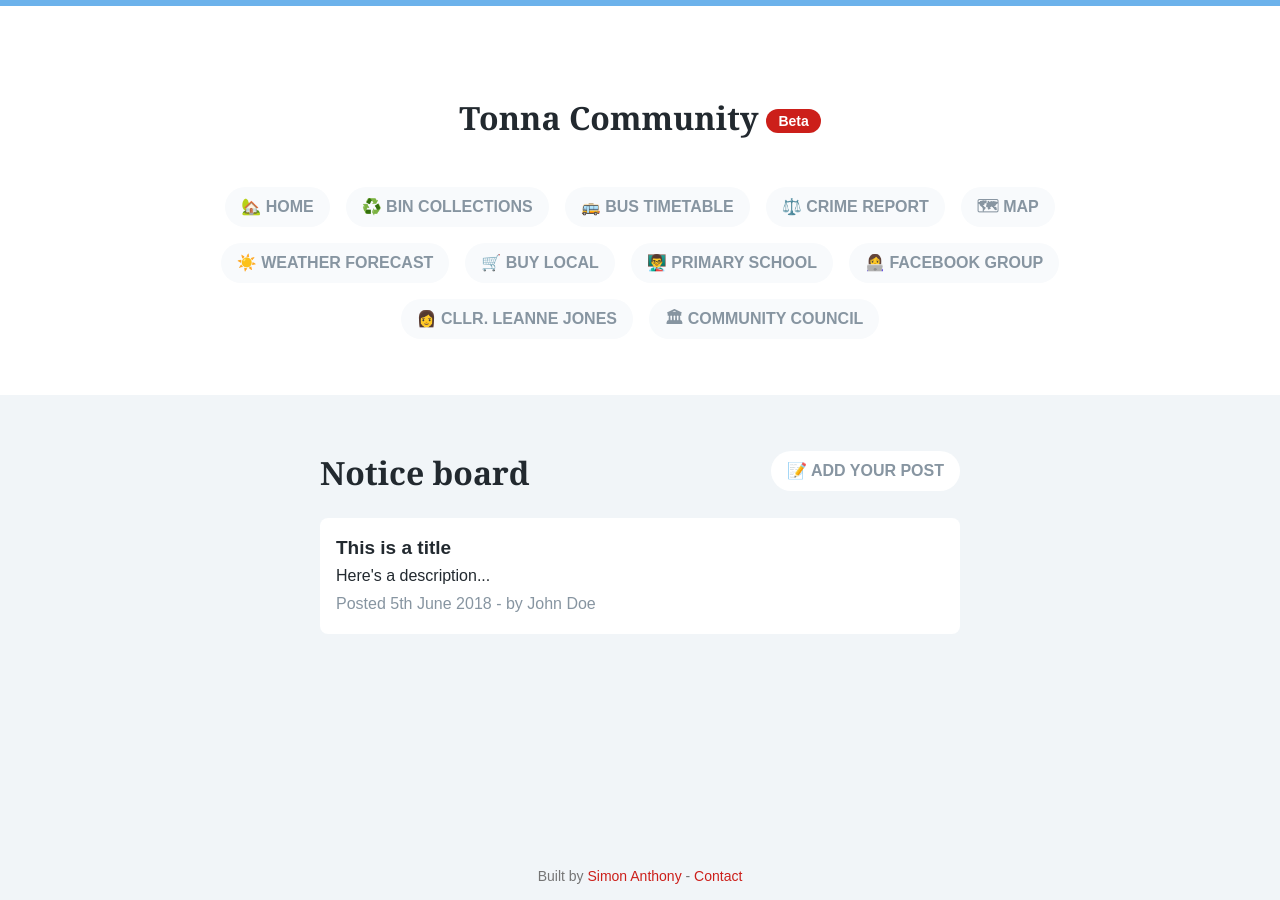
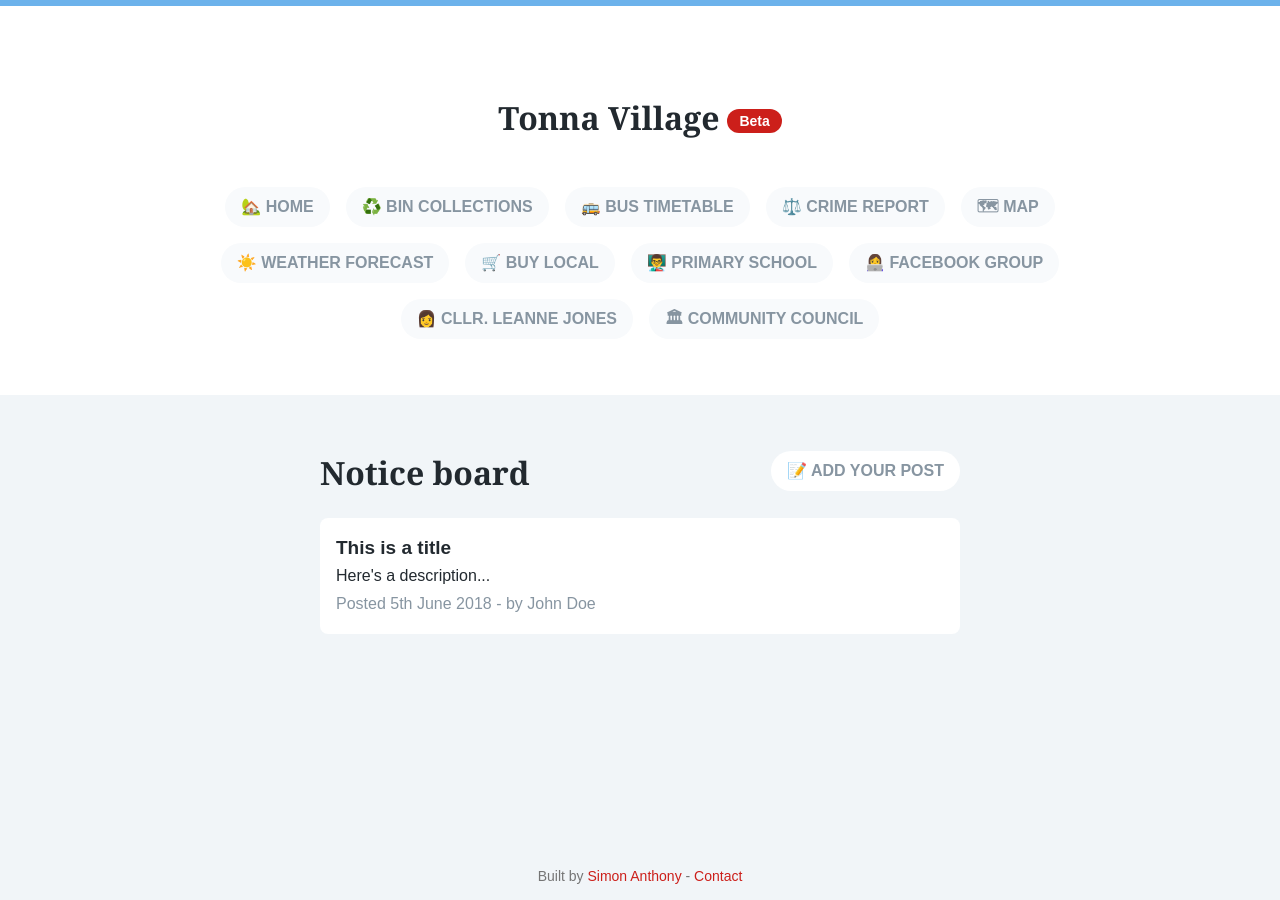
Before and after one commit to tonna-village/tonna-village.github.io, a Jekyll site: the page built from notice-board.md, in a window 1280 px wide. Built offline with Jekyll 4.4.1, drawn with Linux system fonts in a browser that asks for light colours; our own code applies the rules of GitHub Pages for plain Markdown files; some of the changed lines change nothing that is shown.

Commit message:
Fix config issues

```diff
--- a/_config.yml
+++ b/_config.yml
@@ -1,28 +1,13 @@
-# Welcome to Jekyll!
-#
-# This config file is meant for settings that affect your whole blog, values
-# which you are expected to set up once and rarely edit after that. If you find
-# yourself editing this file very often, consider using Jekyll's data files
-# feature for the data you need to update frequently.
-#
-# For technical reasons, this file is *NOT* reloaded automatically when you use
-# 'bundle exec jekyll serve'. If you change this file, please restart the server process.
-
-# Site settings
-# These are used to personalize your new site. If you look in the HTML files,
-# you will see them accessed via {{ site.title }}, {{ site.email }}, and so on.
-# You can create any custom variable you would like, and they will be accessible
-# in the templates via {{ site.myvariable }}.
-title: Your awesome title
-email: your-email@example.com
+title: Tonna Village
+email: simontheengineer@gmail.com
 description: >- # this means to ignore newlines until "baseurl:"
   Write an awesome description for your new site here. You can edit this
   line in _config.yml. It will appear in your document head meta (for
   Google search results) and in your feed.xml site description.
-baseurl: "/jekyll-site" # the subpath of your site, e.g. /blog
-url: "https://tonna-community.github.io" # the base hostname & protocol for your site, e.g. http://example.com
-twitter_username: jekyllrb
-github_username:  jekyll
+baseurl: ""
+url: "https://tonna-village.github.io"
+twitter_username: myguysi
+github_username:  myguysi
 
 # Build settings
 markdown: kramdown
@@ -31,15 +16,3 @@
   - jekyll-feed
 sass:
   sass_dir: ./_sass
-
-# Exclude from processing.
-# The following items will not be processed, by default. Create a custom list
-# to override the default setting.
-# exclude:
-#   - Gemfile
-#   - Gemfile.lock
-#   - node_modules
-#   - vendor/bundle/
-#   - vendor/cache/
-#   - vendor/gems/
-#   - vendor/ruby/
--- a/_includes/head.html
+++ b/_includes/head.html
@@ -3,7 +3,7 @@
   <meta name="viewport" content="width=device-width, initial-scale=1.0">
   <meta http-equiv="X-UA-Compatible" content="ie=edge">
 
-  <title>Tonna Community</title>
+  <title>{{ site.title }} - Everything you need to know in one place</title>
 
   <link rel="stylesheet" href="{{ "/css/main.css" | prepend: site.baseurl }}">
 
--- a/_includes/header.html
+++ b/_includes/header.html
@@ -1,7 +1,7 @@
 <header>
   <div class="color-bar"></div>
   <div class="wrapper">
-    <h1>Tonna Community</h1>
+    <h1>{{ site.title }}</h1>
     <div id="nav-open" class="icon">
       ✅
     </div>
```
